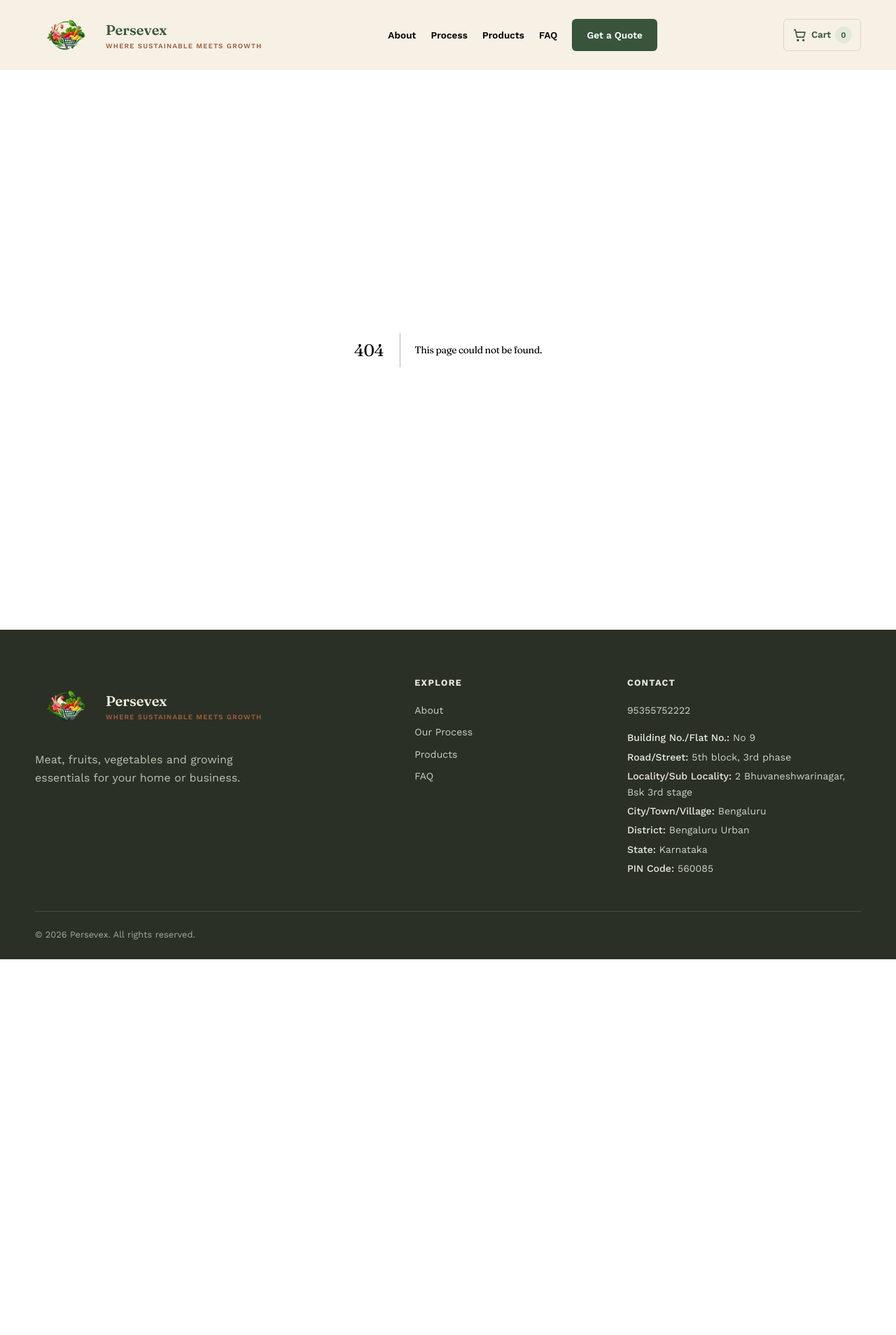
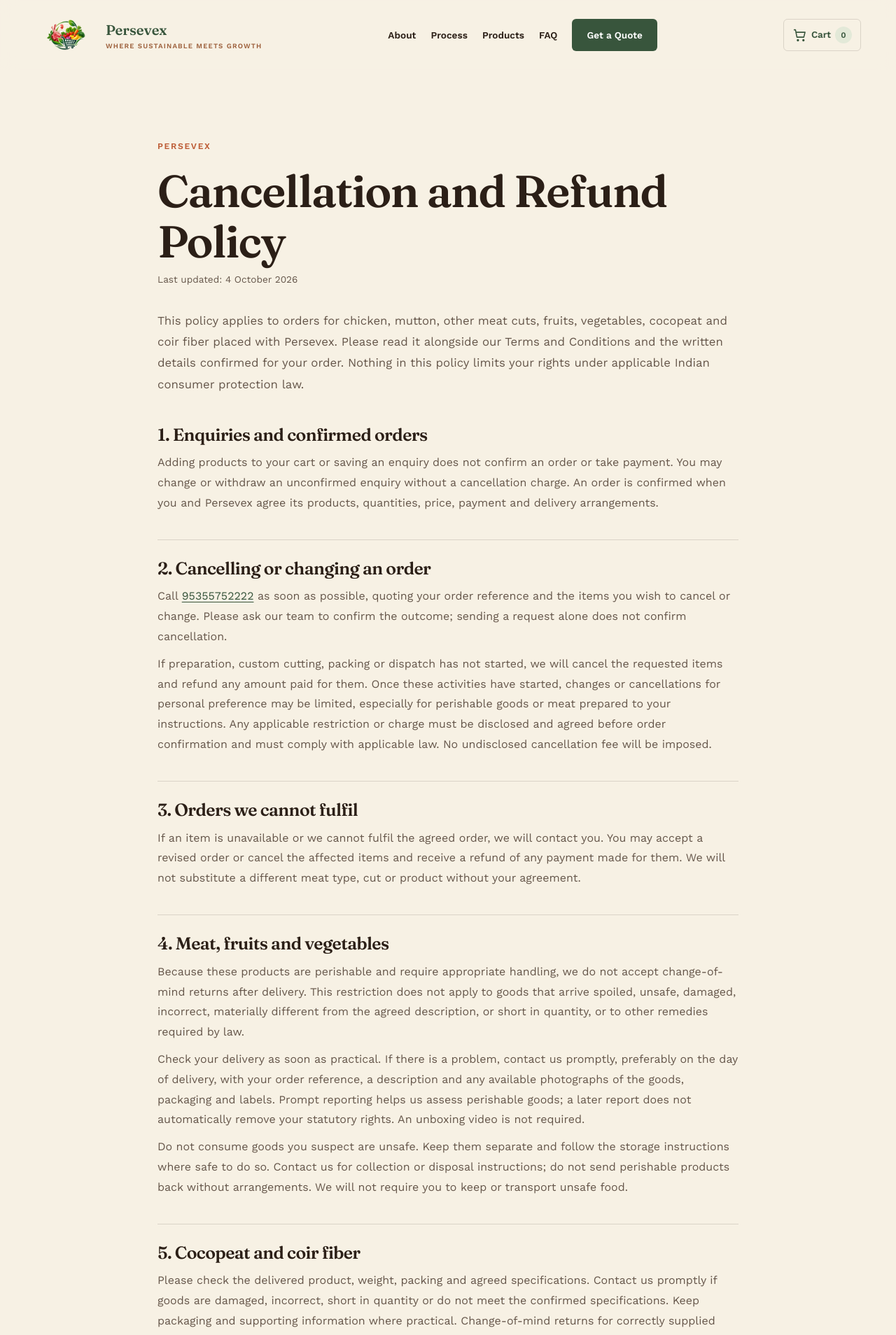
Before and after one commit to persevexllp-beep/Persevex-agro, a Next.js app: page /cancellation-and-refund-policy in a window 1280 px wide. Before the commit this address had no page. Shown: the top 1908 px of the page at 70% size. Before the commit the page ends 1371 px from the top, so only its background shows below. Built offline with nearby package versions, Linux system fonts and the light colour scheme.

Commit message:
new changes

```diff
--- /dev/null
+++ b/app/cancellation-and-refund-policy/page.tsx
@@ -0,0 +1,24 @@
+import type { Metadata } from "next";
+import Link from "next/link";
+import { phone } from "../components/site-data";
+
+export const metadata: Metadata = {
+  title: "Cancellation and Refund Policy",
+  description: "Cancellation, return and refund information for Persevex meat, fruits, vegetables, cocopeat and coir fiber orders.",
+};
+
+export default function CancellationAndRefundPolicy() {
+  return <section className="section legal-page inner-page"><div className="wrap legal-wrap">
+    <span className="section-kicker">PERSEVEX</span><h1>Cancellation and Refund Policy</h1>
+    <p className="legal-updated">Last updated: 4 October 2026</p>
+    <p>This policy applies to orders for chicken, mutton, other meat cuts, fruits, vegetables, cocopeat and coir fiber placed with Persevex. Please read it alongside our <Link href="/terms-and-conditions">Terms and Conditions</Link> and the written details confirmed for your order. Nothing in this policy limits your rights under applicable Indian consumer protection law.</p>
+    <section><h2>1. Enquiries and confirmed orders</h2><p>Adding products to your cart or saving an enquiry does not confirm an order or take payment. You may change or withdraw an unconfirmed enquiry without a cancellation charge. An order is confirmed when you and Persevex agree its products, quantities, price, payment and delivery arrangements.</p></section>
+    <section><h2>2. Cancelling or changing an order</h2><p>Call <a href={`tel:${phone}`}>{phone}</a> as soon as possible, quoting your order reference and the items you wish to cancel or change. Please ask our team to confirm the outcome; sending a request alone does not confirm cancellation.</p><p>If preparation, custom cutting, packing or dispatch has not started, we will cancel the requested items and refund any amount paid for them. Once these activities have started, changes or cancellations for personal preference may be limited, especially for perishable goods or meat prepared to your instructions. Any applicable restriction or charge must be disclosed and agreed before order confirmation and must comply with applicable law. No undisclosed cancellation fee will be imposed.</p></section>
+    <section><h2>3. Orders we cannot fulfil</h2><p>If an item is unavailable or we cannot fulfil the agreed order, we will contact you. You may accept a revised order or cancel the affected items and receive a refund of any payment made for them. We will not substitute a different meat type, cut or product without your agreement.</p></section>
+    <section><h2>4. Meat, fruits and vegetables</h2><p>Because these products are perishable and require appropriate handling, we do not accept change-of-mind returns after delivery. This restriction does not apply to goods that arrive spoiled, unsafe, damaged, incorrect, materially different from the agreed description, or short in quantity, or to other remedies required by law.</p><p>Check your delivery as soon as practical. If there is a problem, contact us promptly, preferably on the day of delivery, with your order reference, a description and any available photographs of the goods, packaging and labels. Prompt reporting helps us assess perishable goods; a later report does not automatically remove your statutory rights. An unboxing video is not required.</p><p>Do not consume goods you suspect are unsafe. Keep them separate and follow the storage instructions where safe to do so. Contact us for collection or disposal instructions; do not send perishable products back without arrangements. We will not require you to keep or transport unsafe food.</p></section>
+    <section><h2>5. Cocopeat and coir fiber</h2><p>Please check the delivered product, weight, packing and agreed specifications. Contact us promptly if goods are damaged, incorrect, short in quantity or do not meet the confirmed specifications. Keep packaging and supporting information where practical. Change-of-mind returns for correctly supplied goods require prior agreement; any conditions and costs must be confirmed before you send goods back.</p></section>
+    <section><h2>6. Resolving delivery and product issues</h2><p>For a confirmed problem attributable to the goods or our fulfilment, we will provide the appropriate refund, replacement or correction in accordance with your applicable rights. A replacement will be arranged with your agreement and subject to availability; you will not be required to accept store credit instead of a refund you are entitled to. For missing quantities or issues affecting only part of an order, the remedy will cover the affected items or quantity unless a wider remedy is required.</p><p>Report non-delivery or delivery beyond the agreed schedule so we can investigate and provide the remedy required by law. We will cover reasonable collection or replacement delivery costs for confirmed incorrect or defective goods. Ordinary variation in appearance does not by itself establish a defect, but goods must meet the description, quantity and specifications agreed for your order.</p></section>
+    <section><h2>7. Refund method and timing</h2><p>Refunds cover the eligible amount actually paid. We will confirm the amount and expected processing date when the refund is agreed and process it without undue delay within any applicable legal deadline. Refunds will normally use the original payment method; for cash or where that method cannot receive a refund, we will agree a suitable alternative with you. Bank or payment-provider processing can affect when the funds appear in your account.</p><p>Keep your order reference and payment receipt until the refund is complete. We will never ask for your OTP, card PIN or UPI PIN to issue a refund.</p></section>
+    <section><h2>8. Contact and unresolved concerns</h2><p>For cancellations, delivery concerns or refund requests, call <a href={`tel:${phone}`}>{phone}</a>. Provide your order reference, contact number, affected products and payment details relevant to the request. If a concern remains unresolved, ask our team to review it. This policy does not restrict access to consumer grievance channels or other remedies available under law.</p></section>
+  </div></section>;
+}
--- a/app/checkout/checkout-view.tsx
+++ b/app/checkout/checkout-view.tsx
@@ -69,6 +69,7 @@
         <label>Delivery address<textarea name="address" autoComplete="street-address" rows={3} required maxLength={1000} placeholder="Street address, city, postcode" /></label>
         <label>Order notes (optional)<textarea name="notes" rows={3} maxLength={2000} placeholder="Preferred cuts, varieties, delivery timing or other requirements" /></label>
         <p className="checkout-note">Your cart and most recent order enquiry are saved on this device. Use the text message draft after checkout to share your order with us.</p>
+        <p className="checkout-note">Review our <Link className="text-link" href="/cancellation-and-refund-policy">Cancellation and Refund Policy</Link> before confirming an order with our team.</p>
         <button className="button primary" type="submit">Save order enquiry →</button>
         {cart.error && <p className="cart-error" role="alert">{cart.error}</p>}
       </form><aside className="cart-summary"><h2>Your order</h2><ul className="checkout-items">{cart.items.map(item => {
--- a/app/components/site-footer.tsx
+++ b/app/components/site-footer.tsx
@@ -38,6 +38,8 @@
           <Link href="/process">Our Process</Link>
           <Link href="/products">Products</Link>
           <Link href="/faq">FAQ</Link>
+          <Link href="/terms-and-conditions">Terms and Conditions</Link>
+          <Link href="/cancellation-and-refund-policy">Cancellation & Refund Policy</Link>
         </div>
         <div>
           <h4>CONTACT</h4>
```
Also changed, not shown: app/terms-and-conditions/page.tsx (+6 -3 lines), 1 other file (tests, documents, lock files or other folders).
